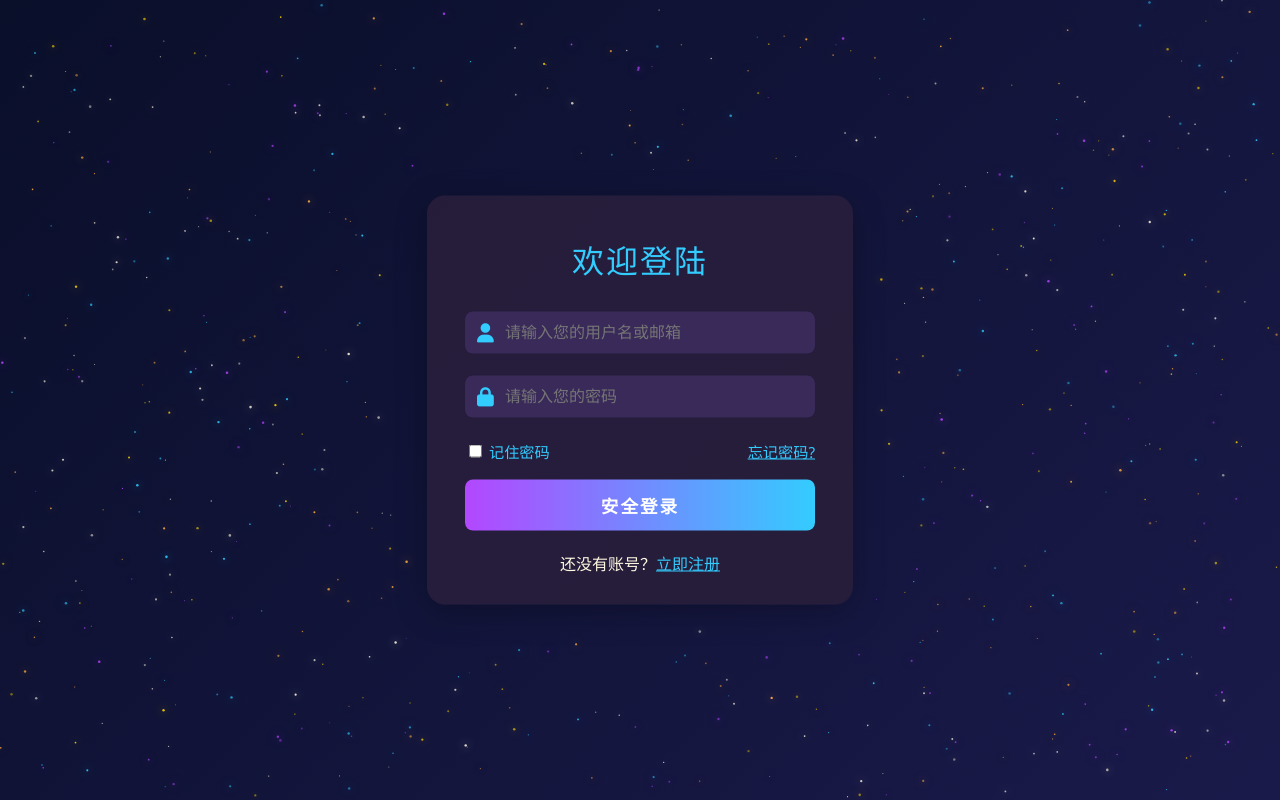
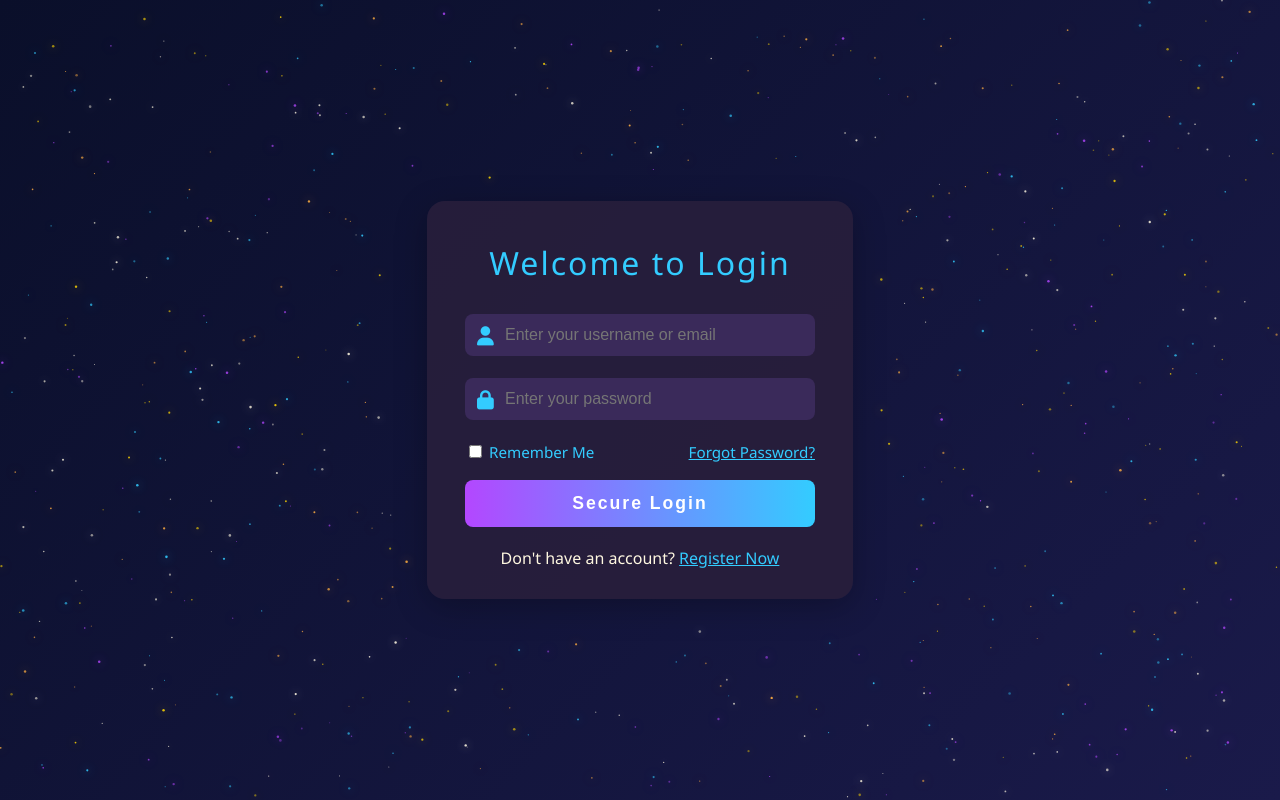
Before and after one commit to Artist5417/gemini_test, a Flask app: page /login in a window 1280 px wide. Run offline with Flask 3, Linux system fonts and the light colour scheme.

Commit message:
Change language from Chinese to English

```diff
--- a/templates/login.html
+++ b/templates/login.html
@@ -1,8 +1,8 @@
 <!DOCTYPE html>
-<html lang="zh">
+<html lang="en">
 <head>
     <meta charset="UTF-8">
-    <title>欢迎登陆</title>
+    <title>Welcome to Login</title>
     <style>
         body {
             margin: 0;
@@ -116,19 +116,19 @@
 <body>
     <canvas id="bg-particles"></canvas>
     <div class="login-container" id="loginBox">
-        <div class="login-title">欢迎登陆</div>
+        <div class="login-title">Welcome to Login</div>
         <form method="post">
             <div class="input-group">
                 <span class="icon"><i class="fa fa-user"></i></span>
-                <input type="text" name="identifier" placeholder="请输入您的用户名或邮箱" required>
+                <input type="text" name="identifier" placeholder="Enter your username or email" required>
             </div>
             <div class="input-group">
                 <span class="icon"><i class="fa fa-lock"></i></span>
-                <input type="password" name="password" placeholder="请输入您的密码" required>
+                <input type="password" name="password" placeholder="Enter your password" required>
             </div>
             <div class="options">
-                <label><input type="checkbox" name="remember"> 记住密码</label>
-                <a href="#">忘记密码?</a>
+                <label><input type="checkbox" name="remember"> Remember Me</label>
+                <a href="#">Forgot Password?</a>
             </div>
             {% with messages = get_flashed_messages() %}
               {% if messages %}
@@ -139,14 +139,14 @@
                 </div>
               {% endif %}
             {% endwith %}
-            <button type="submit" class="login-btn">安全登录</button>
+            <button type="submit" class="login-btn">Secure Login</button>
         </form>
         <div class="register-link">
-            还没有账号？<a href="{{ url_for('register') }}">立即注册</a>
+            Don't have an account? <a href="{{ url_for('register') }}">Register Now</a>
         </div>
     </div>
     <script>
-    // 亮蓝色和紫色粒子动画，分布在除登录框以外的所有区域
+    // Bright blue and purple particle animation, distributed in all areas except the login box
     const canvas = document.getElementById('bg-particles');
     const ctx = canvas.getContext('2d');
     let w = window.innerWidth, h = window.innerHeight;
@@ -200,7 +200,7 @@
         for (let p of particles) {
             p.x += p.dx;
             p.y += p.dy;
-            // 保证粒子不会进入登录框区域
+            // Ensure particles do not enter the login box area
             if (
                 p.x < 0 || p.x > w || p.y < 0 || p.y > h ||
                 (p.x > box.left - 20 && p.x < box.right + 20 && p.y > box.top - 20 && p.y < box.bottom + 20)
@@ -221,7 +221,7 @@
         canvas.height = h;
     }
     window.addEventListener('resize', resize);
-    // 初始化时等DOM渲染完再获取登录框位置
+    // Get login box position after DOM rendering is complete during initialization
     window.onload = () => {
         particles = Array.from({length: num}, createParticle);
         loop();
--- a/templates/main.html
+++ b/templates/main.html
@@ -1,8 +1,8 @@
 <!DOCTYPE html>
-<html lang="zh">
+<html lang="en">
 <head>
     <meta charset="UTF-8">
-    <title>粒子形状变换 V7</title>
+    <title>Particle Shape Transformation V7</title>
     <style>
         body { margin: 0; overflow: hidden; background-color: #000; color: #fff; font-family: Arial, sans-serif; }
         #info {
@@ -87,7 +87,7 @@
 </head>
 <body>
     <div class="top-bar">
-        欢迎，{{ username }}！<a href="{{ url_for('logout') }}">登出</a>
+        Welcome, {{ username }}！<a href="{{ url_for('logout') }}">Logout</a>
     </div>
     <div id="info" style="top: 60px;">Shape: <span id="shapeName">Sphere</span> <span id="morphingStatus"></span></div>
     <canvas id="particleCanvas"></canvas>
```
Also changed, not shown: templates/register.html (+11 -11 lines).
